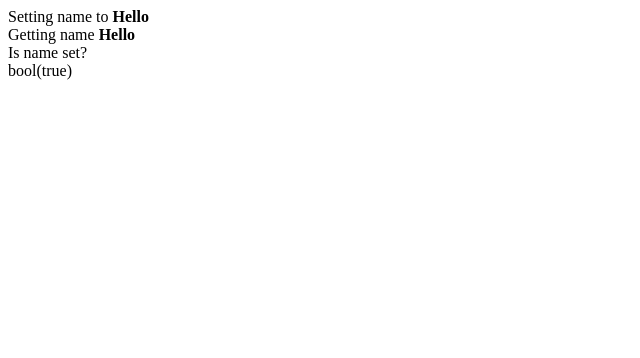
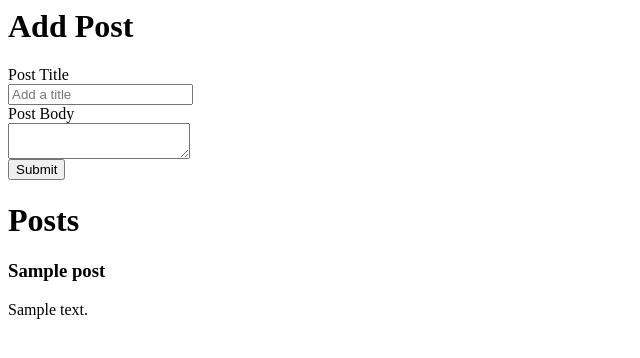
Before and after one commit to redroboto/Udemy-PHP, a PHP site: page / in a window 1280 px wide. Shown: the top 358 px of the page, without its empty margins (0-640 px from the left). Run offline with PHP 8.4, Linux system fonts and the light colour scheme; tables that the repository leaves empty or names only in its code hold one stand-in row (values such as "Sample post"); data that the repository does not hold is empty.

Commit message:
added database

```diff
--- a/index.php
+++ b/index.php
@@ -1,26 +1,38 @@
 <?php
 
-class Post {
-	private $name;
+require 'classes/database.php';
 
-	public function __set($name,$value){
-		echo 'Setting '.$name.' to <strong>'.$value.'</strong><br>';
-		$this->name = $value;
+$database = new Database;
+
+$database->query('SELECT * FROM myblog.posts WHERE id = :id');
+$database->bind(':id','1');
+$rows = $database->resultset();
+
+$post = filter_input_array(INPUT_POST, FILTER_SANITIZE_STRING);
+
+if($post['submit']){
+	$title = $post['title'];
+	$body = $post['body'];
+	echo $title;
 	}
+?>
+<h1>Add Post</h1>
+<form method="post" action="<?php $_SERVER['PHP_SELF']; ?>">
+	<label>Post Title</label><br>
+	<input type="text" name="title" placeholder="Add a title"><br>
+	<label>Post Body</label><br>
+	<textarea name="body"></textarea><br>
+	<input type="submit" name="submit" value="Submit">
+</form>
 
-	public function __get($name){
-		echo 'Getting '.$name.' <strong>'.$this->name.'</strong><br>';
-	}
+<h1>Posts</h1>
+<div>
+	<?php foreach($rows as $row) : ?>
 
-	public function __isset($name){
-		echo 'Is '.$name.' set? <br>';
-		return isset($this->name);
-	}
-}
+	<div>
+		<h3><?php echo $row['title']; ?></h3>
+		<p><?php echo $row['body']; ?></p>
+	</div>
 
-$post = new Post;
-$post->name = 'Hello';
-echo $post->name;
-var_dump(isset($post->name));
-
-?>
+	<?php endforeach; ?>
+</div>
```
Also changed, not shown: classes/database.php (added, +64 -0 lines).
